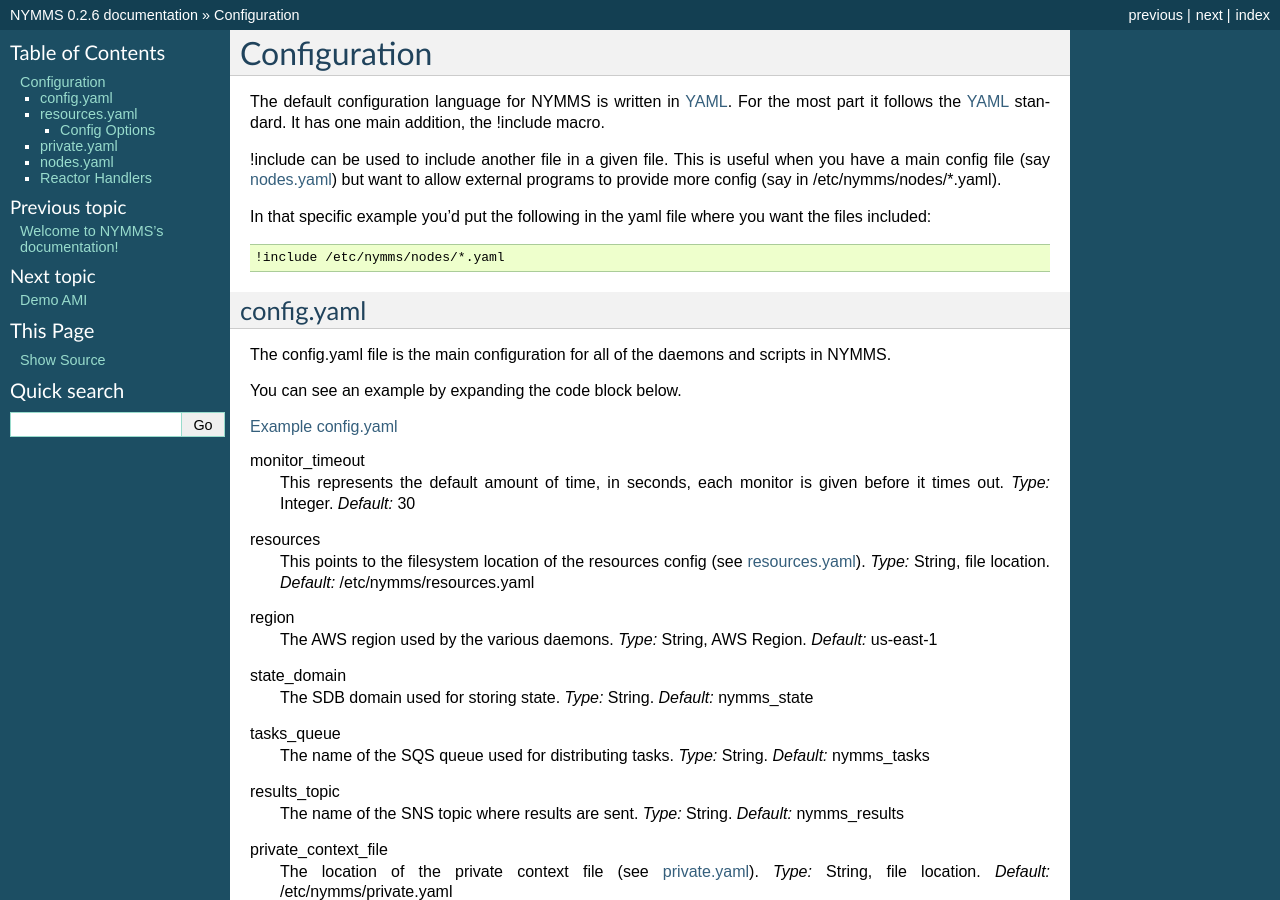
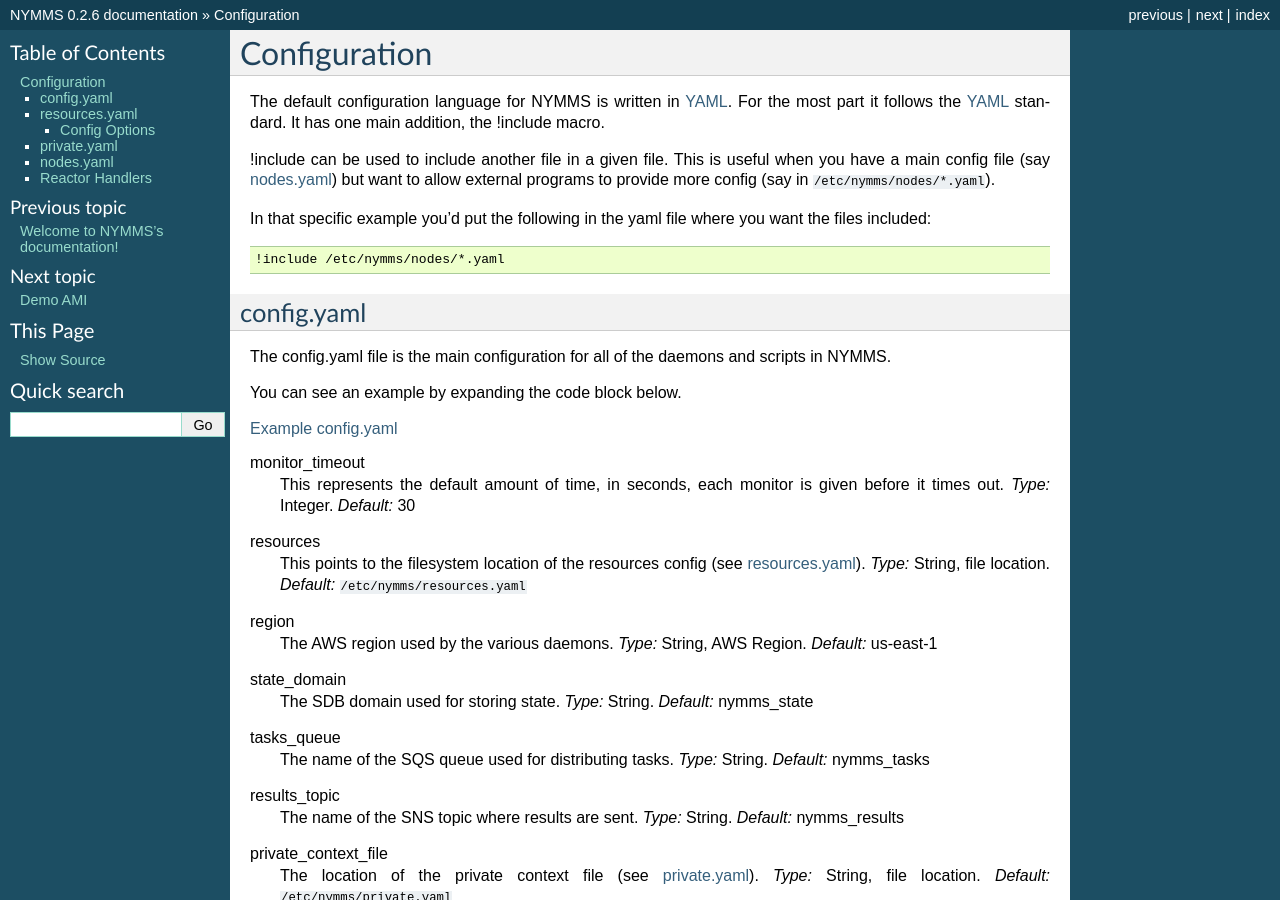
Before and after one commit to cloudtools/nymms, a Sphinx documentation site: the page built from docs/config.rst, in a window 1280 px wide and 900 px high. Built offline with Sphinx 7.4.7, drawn with Linux system fonts in a browser that asks for light colours; some of the changed lines change nothing that is shown.

Commit message:
Add file tags

```diff
--- a/docs/config.rst
+++ b/docs/config.rst
@@ -8,7 +8,7 @@
 
 !include can be used to include another file in a given file. This is useful
 when you have a main config file (say nodes.yaml_) but want to allow external
-programs to provide more config (say in /etc/nymms/nodes/\*.yaml).
+programs to provide more config (say in :file:`/etc/nymms/nodes/\*.yaml`).
 
 In that specific example you'd put the following in the yaml file where you
 want the files included::
@@ -64,7 +64,7 @@
 resources
     This points to the filesystem location of the resources config (see
     resources.yaml_).
-    *Type:* String, file location. *Default:* /etc/nymms/resources.yaml
+    *Type:* String, file location. *Default:* :file:`/etc/nymms/resources.yaml`
 
 region
     The AWS region used by the various daemons.
@@ -84,7 +84,7 @@
 
 private_context_file
     The location of the private context file (see private.yaml_).
-    *Type:* String, file location. *Default:* /etc/nymms/private.yaml
+    *Type:* String, file location. *Default:* :file:`/etc/nymms/private.yaml`
 
 task_expiration
     If a task is found by a probe, and it is older than this time in seconds,
@@ -120,7 +120,7 @@
     handler_config_path
         The directory where `Reactor Handlers`_ specific configurations are
         found.
-        *Type:* String. *Default:* /etc/nymms/handlers
+        *Type:* String. *Default:* :file:`/etc/nymms/handlers`
 
     queue_name
         The name of the SQS queue where reactions will be found.
@@ -164,7 +164,7 @@
             This is used by the YamlBackend, which is the default. This
             gives the name of the yaml file with node definitions that
             the YamlBackend uses.
-            *Type:* String. *Default:* /etc/nymms/nodes.yaml
+            *Type:* String. *Default:* :file:`/etc/nymms/nodes.yaml`
 
     lock_backend
         The backend used for locking multiple schedulers. Currently only
```
